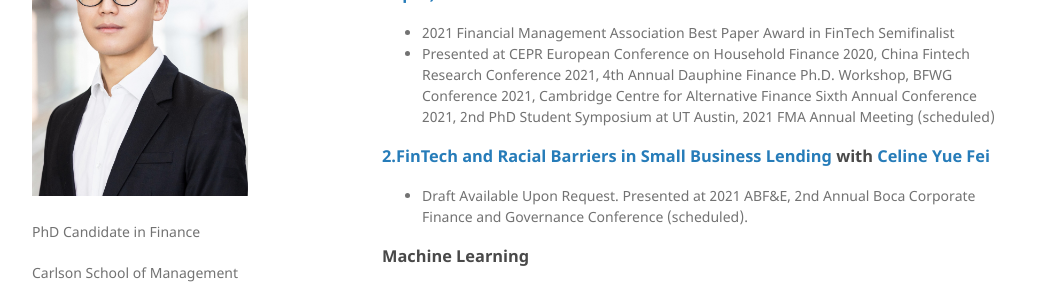
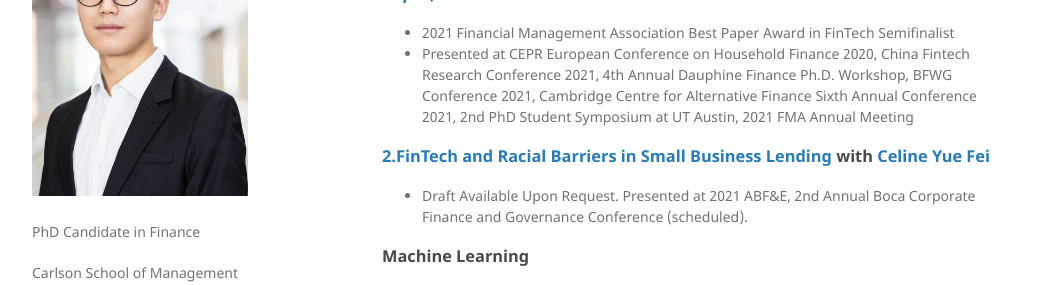
Before and after one commit to keeryang/keeryang.github.io, a Jekyll site: the page built from index.md, in a window 1280 px wide and 900 px high, scrolled down 428 px. Shown: the part 216-501 px from the top of the window, without its empty margins (118-1155 px from the left). Built offline with Jekyll 4.4.1, drawn with Linux system fonts in a browser that asks for light colours; the repository's description, which GitHub fills in, is left out; our own code applies the rules of GitHub Pages for plain Markdown files.

Commit message:
Update index.md

```diff
--- a/index.md
+++ b/index.md
@@ -33,7 +33,7 @@
 
 ### [1. Trust as an Entry Barrier: Evidence from FinTech Adoption (Job Market Paper)](./papers/TrustFinTech_2021Oct14.pdf)
 *   2021 Financial Management Association Best Paper Award in FinTech Semifinalist
-*   Presented at CEPR European Conference on Household Finance 2020, China Fintech Research Conference 2021, 4th Annual Dauphine Finance Ph.D. Workshop, BFWG Conference 2021, Cambridge Centre for Alternative Finance Sixth Annual Conference 2021, 2nd PhD Student Symposium at UT Austin, 2021 FMA Annual Meeting (scheduled)
+*   Presented at CEPR European Conference on Household Finance 2020, China Fintech Research Conference 2021, 4th Annual Dauphine Finance Ph.D. Workshop, BFWG Conference 2021, Cambridge Centre for Alternative Finance Sixth Annual Conference 2021, 2nd PhD Student Symposium at UT Austin, 2021 FMA Annual Meeting
 
 ### [2.FinTech and Racial Barriers in Small Business Lending](./papers/FinTechRacialBarriers.pdf) with [Celine Yue Fei](https://www.celinefei.com/)
 *   Draft Available Upon Request. Presented at 2021 ABF&E, 2nd Annual Boca Corporate Finance and Governance Conference (scheduled).
```
